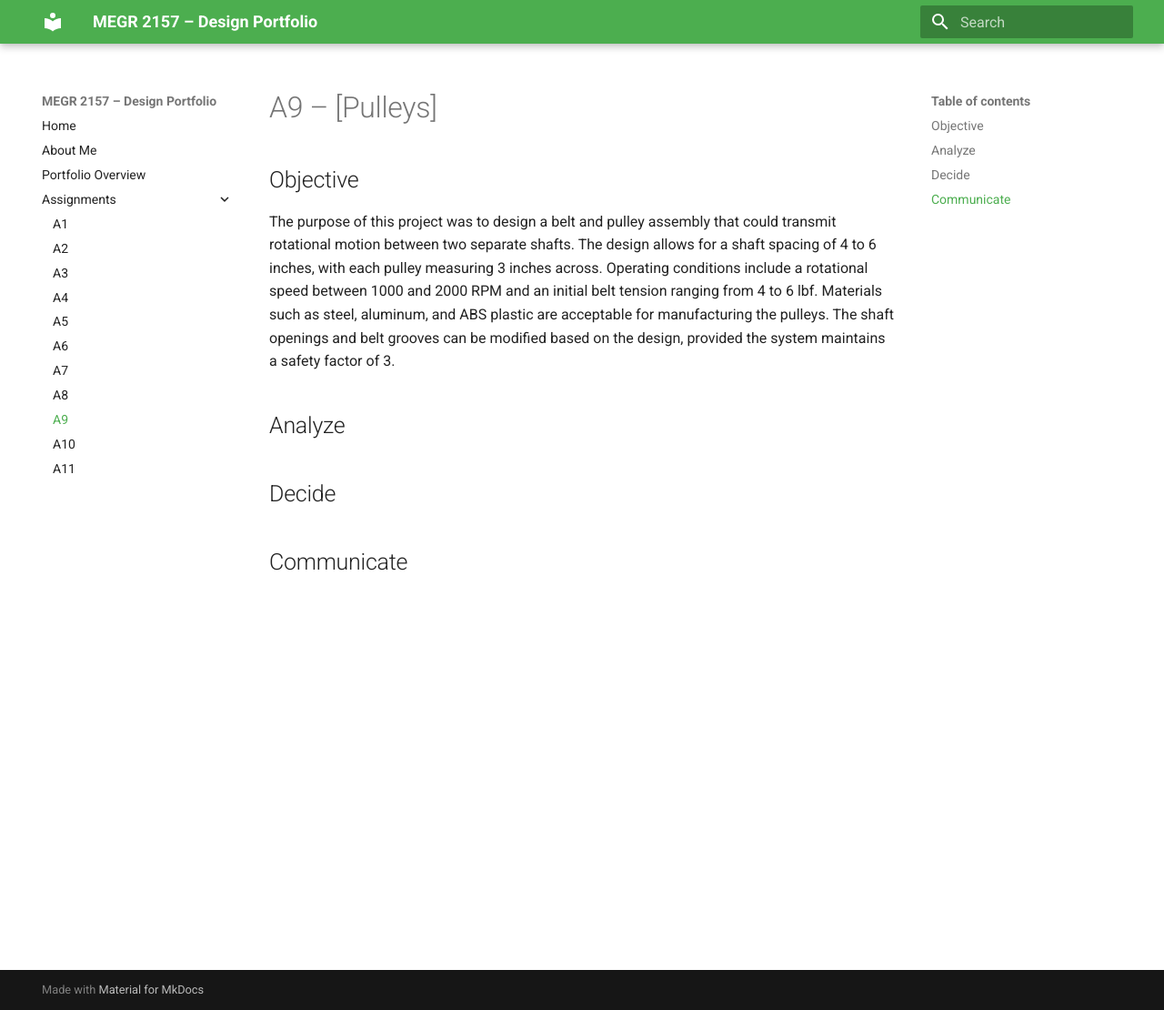
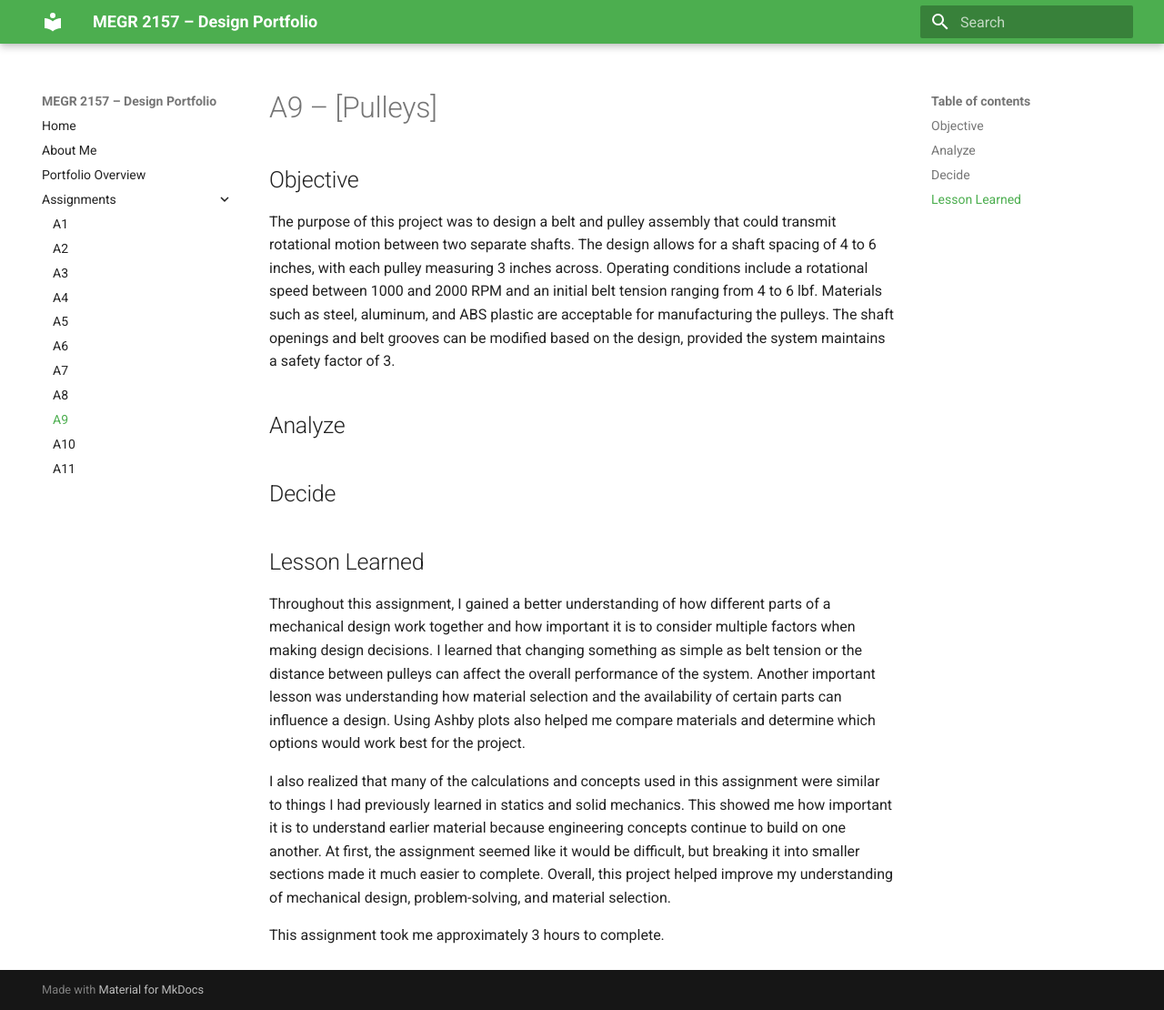
Before and after one commit to EvanBlanco12/portfolio, an MkDocs documentation site: the page built from docs/assignments/A09/index.md, in a window 1280 px wide and 1110 px high. Shown: the whole window at 91% size. Built offline with MkDocs 1.6.1 and Material for MkDocs 9.7.7, drawn with Linux system fonts in a browser that asks for light colours.

Commit message:
Add 'Lesson Learned' section to assignment index
Added a 'Lesson Learned' section detailing insights gained from the assignment, including the importance of design considerations, material selection, and the relationship between previous knowledge and current concepts.

```diff
--- a/docs/assignments/A09/index.md
+++ b/docs/assignments/A09/index.md
@@ -9,4 +9,9 @@ The purpose of this project was to design a belt and pulley assembly that could
 ## Decide
 
 
-## Communicate
+## Lesson Learned
+Throughout this assignment, I gained a better understanding of how different parts of a mechanical design work together and how important it is to consider multiple factors when making design decisions. I learned that changing something as simple as belt tension or the distance between pulleys can affect the overall performance of the system. Another important lesson was understanding how material selection and the availability of certain parts can influence a design. Using Ashby plots also helped me compare materials and determine which options would work best for the project.
+
+I also realized that many of the calculations and concepts used in this assignment were similar to things I had previously learned in statics and solid mechanics. This showed me how important it is to understand earlier material because engineering concepts continue to build on one another. At first, the assignment seemed like it would be difficult, but breaking it into smaller sections made it much easier to complete. Overall, this project helped improve my understanding of mechanical design, problem-solving, and material selection.
+
+This assignment took me approximately 3 hours to complete.
```
